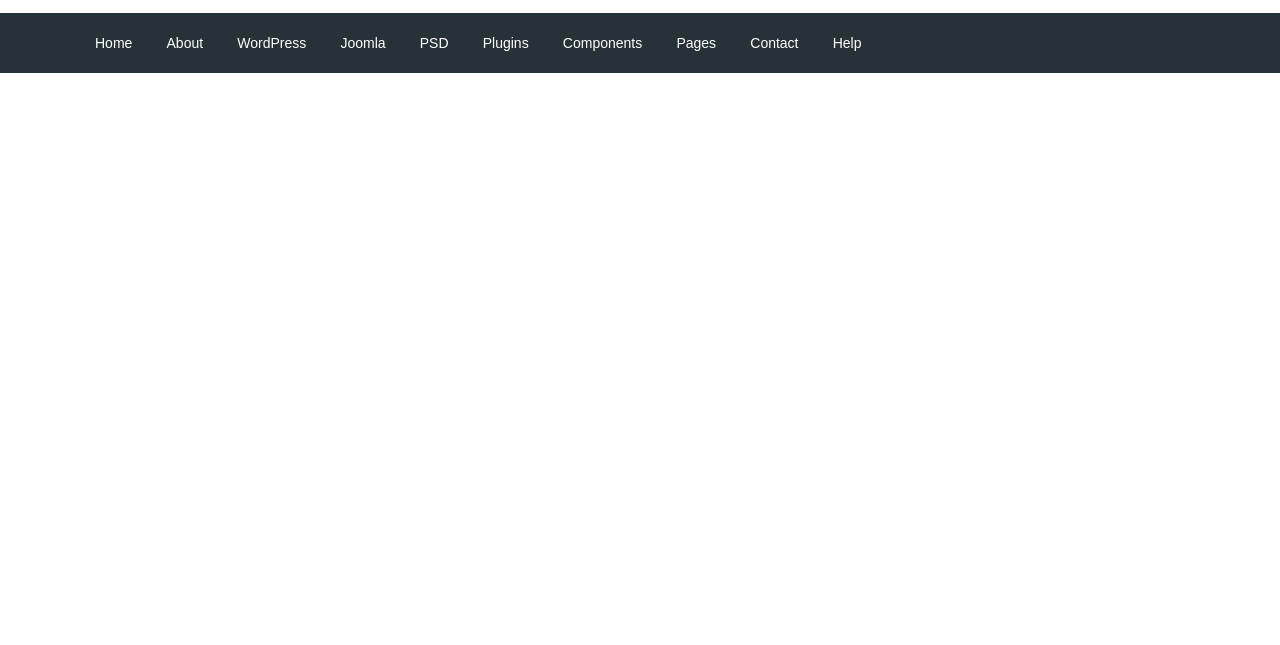
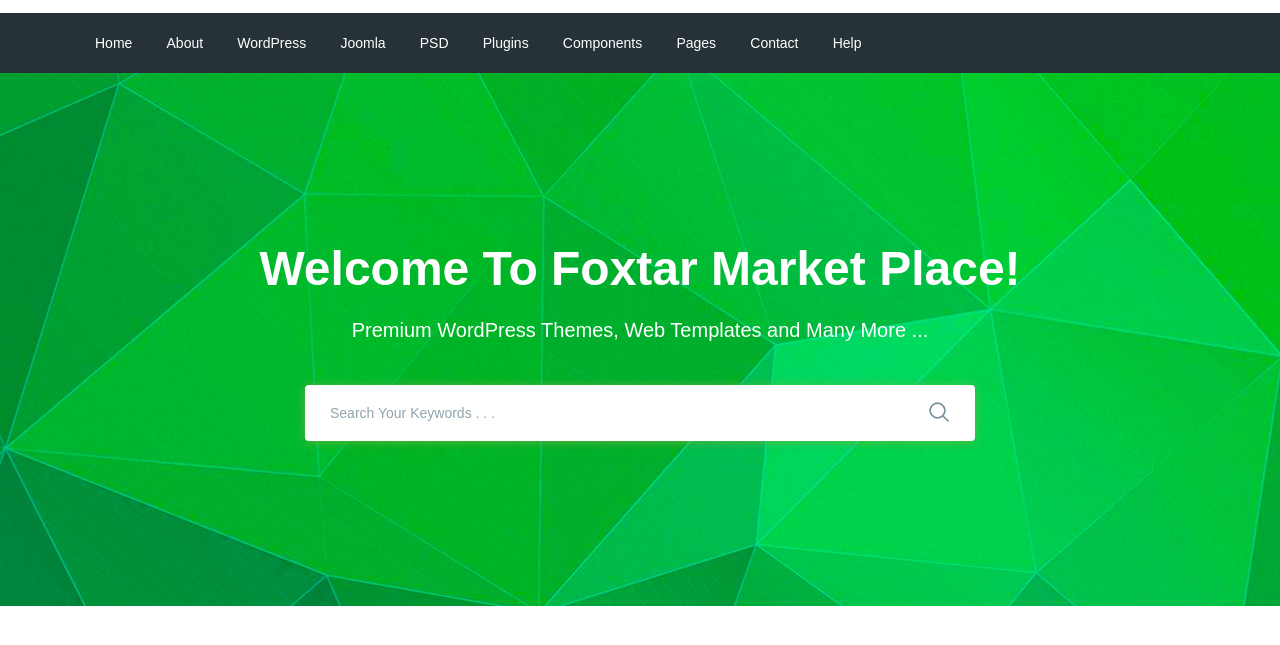
Before and after one commit to barsukzhigul/Moderno, a website: page app/index.html in a window 1280 px wide. Shown: the part 77-722 px from the top of the page. Drawn offline with nearby package versions, Linux system fonts and the light colour scheme; files that its build step writes are made by us from their sources.

Commit message:
added search section

```diff
--- a/app/index.html
+++ b/app/index.html
@@ -40,43 +40,53 @@
             <nav class="menu">
                 <ul class="menu__list">
                     <li>
-                        <a href="#">Home
+                        <a href="#">
+                            Home
                         </a>
                     </li>
                     <li>
-                        <a href="#">About
+                        <a href="#">
+                            About
                         </a>
                     </li>
                     <li>
-                        <a href="#">WordPress
+                        <a href="#">
+                            WordPress
                         </a>
                     </li>
                     <li>
-                        <a href="#">Joomla
+                        <a href="#">
+                            Joomla
                         </a>
                     </li>
                     <li>
-                        <a href="#">PSD
+                        <a href="#">
+                            PSD
                         </a>
                     </li>
                     <li>
-                        <a href="#">Plugins
+                        <a href="#">
+                            Plugins
                         </a>
                     </li>
                     <li>
-                        <a href="#">Components
+                        <a href="#">
+                            Components
                         </a>
                     </li>
                     <li>
-                        <a href="#">Pages
+                        <a href="#">
+                            Pages
                         </a>
                     </li>
                     <li>
-                        <a href="#">Contact
+                        <a href="#">
+                            Contact
                         </a>
                     </li>
                     <li>
-                        <a href="#">Help
+                        <a href="#">
+                            Help
                         </a>
                     </li>
                 </ul>
@@ -84,7 +94,31 @@
         </div>
     </div>
 </header>
+<main>
+    <section class="search" style="background-image: url(images/search-bg.jpg);">
+        <div class="container">
+            <div class="search__inner">
+                <div class="search__inner-title">
+                    Welcome To Foxtar Market Place!
+                </div>
+                <div class="search__inner-text">
+                    Premium WordPress Themes, Web Templates and Many More ...
+                </div>
+                <div class="search__inner-form">
+                    <form>
+                        <input type="text" placeholder="Search Your Keywords . . ." required>
+                        <button type="submit">
+                            <img src="images/icons/search.png" alt="">
+                        </button>
+                    </form>
+                </div>
 
+            </div>
+        </div>
+    </section>
+
+
+</main>
 
 <script src="https://ajax.googleapis.com/ajax/libs/jquery/3.6.0/jquery.min.js"></script>
 <script src="js/libs.min.js"></script>
--- a/app/scss/style.scss
+++ b/app/scss/style.scss
@@ -50,3 +50,58 @@
     font-size: 14px;
   }
 }
+.search {
+  background-repeat: no-repeat;
+  background-size: cover;
+  background-position: center;
+  min-height: 533px;
+}
+.search__inner {
+  padding: 160px 0 100px;
+  color: #fff;
+  text-align: center;
+  &-title {
+    padding-bottom: 10px;
+    line-height: 72px;
+    font-size: 48px;
+    font-weight: 700;
+  }
+  &-text {
+    padding-bottom: 40px;
+    line-height: 30px;
+    font-size: 20px;
+    font-weight: 500;
+  }
+  &-form {
+    max-width: 670px;
+    margin: 0 auto;
+    position: relative;
+    input {
+      display: block;
+      width: 100%;
+      height: 56px;
+      box-shadow: 0 1px 10px 0 rgba(124, 178, 64, 0.75);
+      border-radius: 4px;
+      border: none;
+      font-size: 14px;
+      font-weight: 500;
+      outline: none;
+      padding-left: 25px;
+      padding-right: 60px;
+      &:focus{
+        border: 1px solid $green;
+      }
+      &::placeholder{
+        color: #90a4ae;
+      }
+    }
+    button{
+      position: absolute;
+      border: none;
+      background-color: transparent;
+      right: 20px;
+      top: 16px;
+      outline: none;
+    }
+  }
+}
```
Also changed, not shown: app/images/icons/search.png (added), app/images/icons/search.svg (added), app/images/search-bg.jpg (added).
